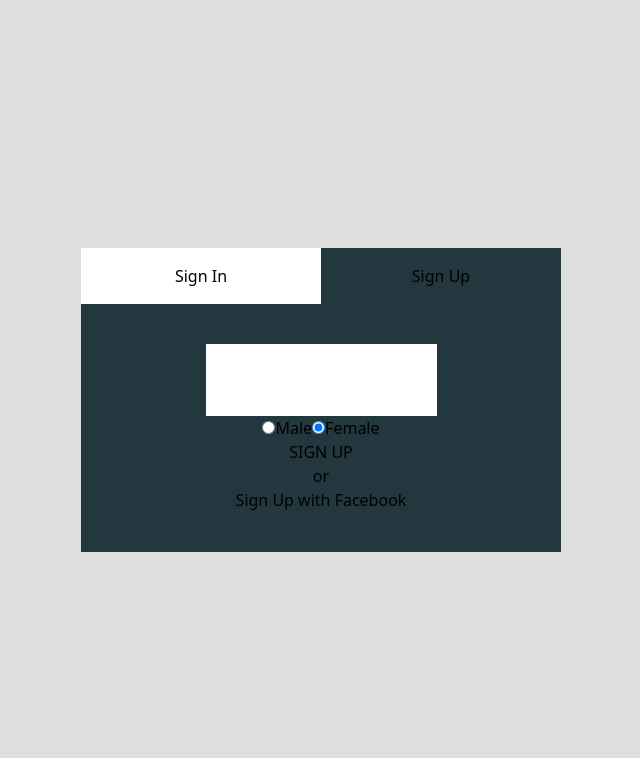
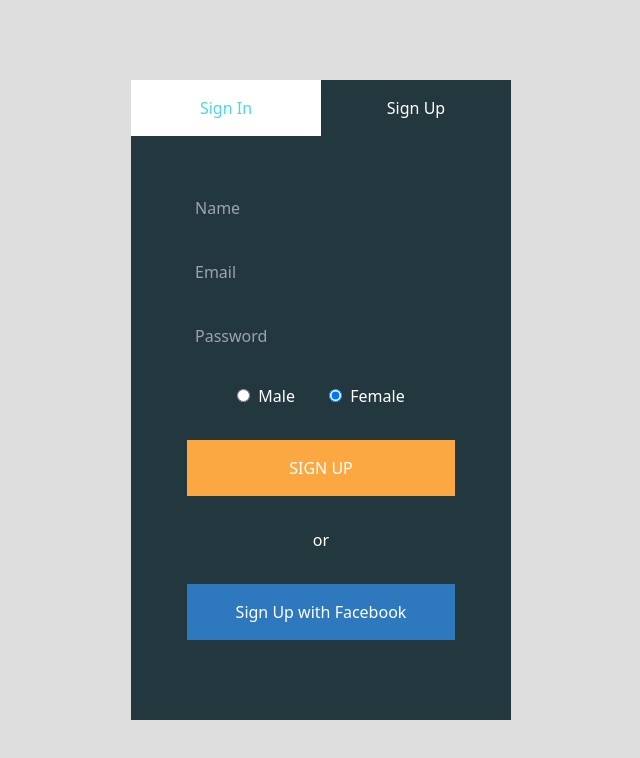
Before and after one commit to StereoPT/daily-ui, a Vue app in the folder 001-signup/: page / in a window 1280 px wide. Both pictures are taken after a click on the element "Sign Up". Shown: the top 758 px of the page, without its empty margins (319-959 px from the left). Built offline with nearby package versions, Linux system fonts and the light colour scheme.

Commit message:
Layout Improvements

```diff
--- a/001-signup/src/App.vue
+++ b/001-signup/src/App.vue
@@ -7,27 +7,21 @@
         <div class="flex text-center">
           <div
             class="flex-1 py-4 cursor-pointer"
-            :class="signInTab ? 'active-tab' : 'bg-white'"
+            :class="signInTab ? 'active-tab' : 'inactive-tab'"
             @click="toggleTab('signin')">
             <a>Sign In</a>
           </div>
           <div
             class="flex-1 py-4 cursor-pointer"
-            :class="signInTab ? 'bg-white' : 'active-tab'"
+            :class="signInTab ? 'inactive-tab' : 'active-tab'"
             @click="toggleTab('signup')">
             <a>Sign Up</a>
           </div>
         </div>
         <!-- Form Content -->
-        <div class="text-center py-10">
-          <div v-if="signInTab">
-            <!-- Sign In Form -->
-            <SignIn />
-          </div>
-          <div v-else>
-            <!-- Sign Up Form -->
-            <SignUp />
-          </div>
+        <div class="text-center text-white p-14">
+          <SignIn v-if="signInTab" />
+          <SignUp v-else />
         </div>
       </div>
     </div>
@@ -63,11 +57,18 @@ export default {
   }
 
   .form-container {
-    min-width: 480px;
+    min-width: 380px;
+    min-height: 640px;
     background-color: #23383E;
   }
 
   .active-tab {
     background-color: #23383E;
+    color: white;
+  }
+
+  .inactive-tab {
+    background-color: white;
+    color: #4ad9d9;
   }
 </style>
--- a/001-signup/src/components/SignIn.vue
+++ b/001-signup/src/components/SignIn.vue
@@ -1,18 +1,17 @@
 <template>
-  <form action="">
-    <input type="text" name="username" id="username">
-    <br>
-    <input type="password" name="password" id="password">
-    <br>
-    <input type="checkbox" id="remember" name="remember">
-    <label for="remember"> Remember Me</label>
-    <span>Forgot Password</span>
-    <br>
-    <button>LOG IN</button>
-    <br>
+  <form class="grid gap-y-8" action="">
+    <input class="bg-transparent py-1 px-2" type="text" name="username" id="username" placeholder="Username">
+    <input class="bg-transparent py-1 px-2" type="password" name="password" id="password" placeholder="Password">
+    <div class="flex justify-between px-2">
+      <div>
+        <input type="checkbox" id="remember" name="remember">
+        <label for="remember"> Remember Me</label>
+      </div>
+      <span>Forgot Password</span>
+    </div>
+    <button class="btn-login py-4">LOG IN</button>
     <span>or</span>
-    <br>
-    <button>Log In with Facebook</button>
+    <button class="btn-login-facebook py-4">Log In with Facebook</button>
   </form>
 </template>
 
@@ -21,3 +20,13 @@ export default {
   name: 'SignIn_Form'
 }
 </script>
+
+<style scoped>
+  .btn-login {
+    background-color: #fca842;
+  }
+
+  .btn-login-facebook {
+    background-color: #2e78be;
+  }
+</style>
--- a/001-signup/src/components/SignUp.vue
+++ b/001-signup/src/components/SignUp.vue
@@ -1,21 +1,21 @@
 <template>
-  <form action="">
-    <input type="text" name="name" id="name">
-    <br>
-    <input type="text" name="username" id="username">
-    <br>
-    <input type="password" name="password" id="password">
-    <br>
-    <input type="radio" id="male" name="gender" value="M">
-    <label for="male">Male</label>
-    <input type="radio" id="female" name="gender" value="F" checked>
-    <label for="female">Female</label>
-    <br>
-    <button>SIGN UP</button>
-    <br>
+  <form class="grid gap-y-8" action="">
+    <input class="bg-transparent py-1 px-2" type="text" name="name" id="name" placeholder="Name">
+    <input class="bg-transparent py-1 px-2" type="email" name="email" id="email" placeholder="Email">
+    <input class="bg-transparent py-1 px-2" type="password" name="password" id="password" placeholder="Password">
+    <div class="flex justify-evenly px-4">
+      <div>
+        <input type="radio" class="mr-2" id="male" name="gender" value="M">
+        <label for="male">Male</label>
+      </div>
+      <div>
+        <input type="radio" class="mr-2" id="female" name="gender" value="F" checked>
+        <label for="female">Female</label>
+      </div>
+    </div>
+    <button class="btn-signup py-4">SIGN UP</button>
     <span>or</span>
-    <br>
-    <button>Sign Up with Facebook</button>
+    <button class="btn-signup-facebook py-4">Sign Up with Facebook</button>
   </form>
 </template>
 
@@ -24,3 +24,13 @@ export default {
   name: 'SignUp_Form'
 }
 </script>
+
+<style scoped>
+  .btn-signup {
+    background-color: #fca842;
+  }
+
+  .btn-signup-facebook {
+    background-color: #2e78be;
+  }
+</style>
```
